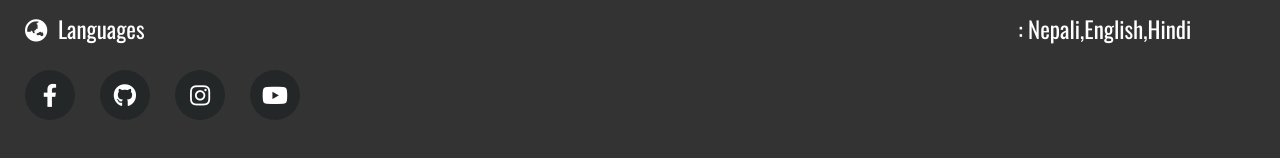
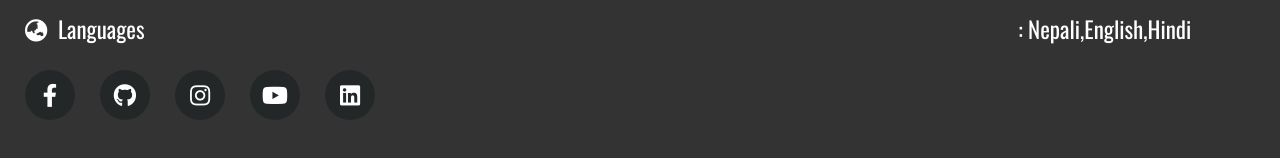
Before and after one commit to poudelmezone/poudelmezone, a plain HTML site: page contact.html in a window 1280 px wide. Shown: the part 588-746 px from the top of the page. Drawn offline with nearby package versions, Linux system fonts and the light colour scheme.

Commit message:
Update contact.html

```diff
--- a/contact.html
+++ b/contact.html
@@ -90,6 +90,8 @@
 							<a href="https://www.instagram.com/mezonepoudel"><i class="fab fa-instagram icon1"></i></a>
 
 							<a href="https://youtube.com/MrBeast6000"><i class="fab fa-youtube icon1"></i></a>
+
+							<a href="https://www.linkedin.com/in/mezone-poudel-173426297/"><i class="fab fa-linkedin icon1"></i></a>
 						</div>
 					<!-- SOCIAL MEDIA END -->
 			</div>
```
